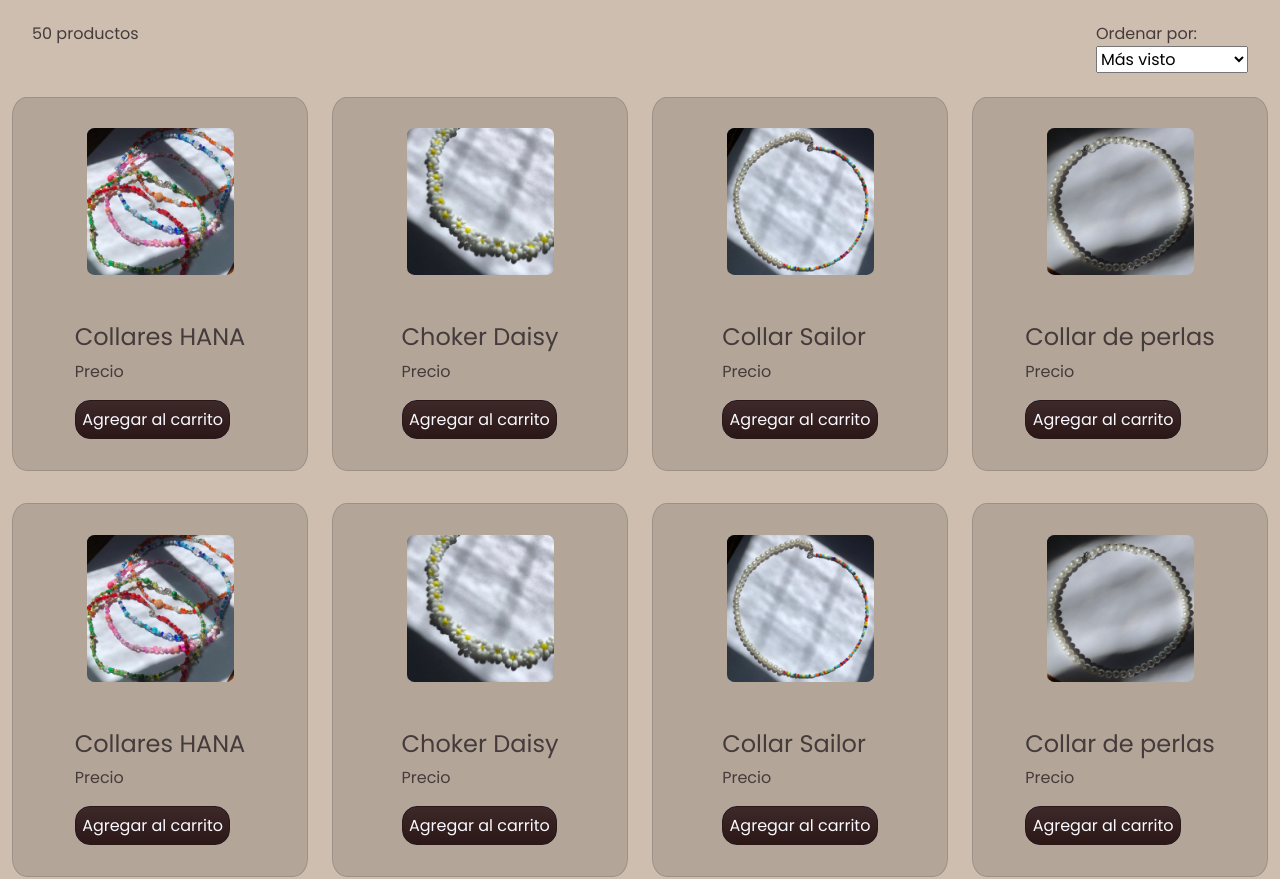
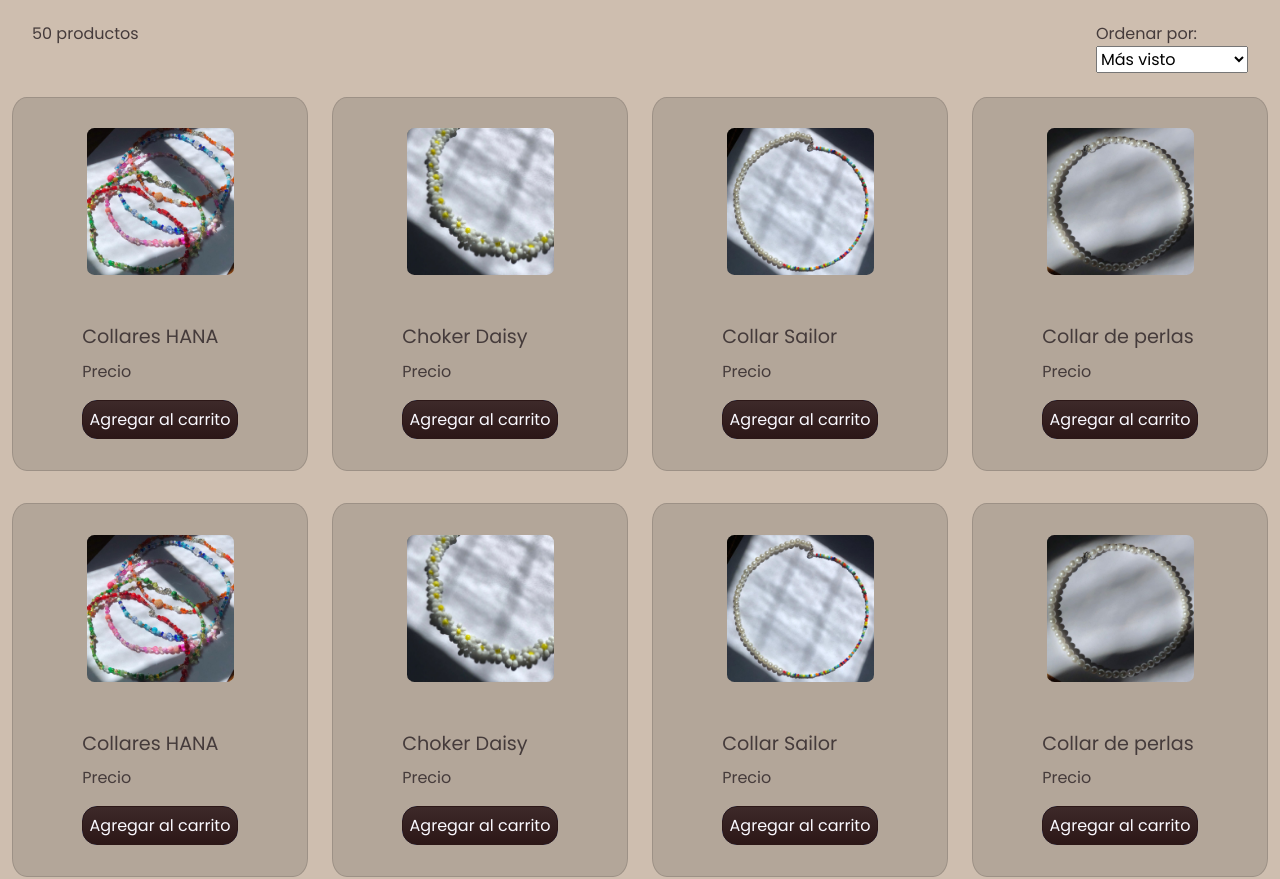
Before and after one commit to victoriadeastoreca/LULU, a website: page páginas/productos.html in a window 1280 px wide. Shown: the part 82-961 px from the top of the page. Drawn offline with nearby package versions, Linux system fonts and the light colour scheme.

Commit message:
emprolijando html

```diff
--- a/páginas/productos.html
+++ b/páginas/productos.html
@@ -83,7 +83,7 @@
                     <div class="card" >
                         <img class="tamañoImagenes" src="../recursos/im-collares-hanna.jpg" alt="Imágen collares HANA" />
                         <div class="card-body">
-                            <h4 class="card-title">Collares HANA</h4>
+                            <p class="card-title">Collares HANA</p>
                             <p class="card-text">Precio</p>
                             <a href="#" class="btn btn-primary boton">Agregar al carrito</a>
                         </div>
@@ -94,7 +94,7 @@
                     <div class="card">
                         <img class="tamañoImagenes" src="../recursos/im-choker-daisy.jpg" alt="Imágen Choker Daisy" />
                         <div class="card-body">
-                            <h4 class="card-title">Choker Daisy</h4>
+                            <p class="card-title">Choker Daisy</p>
                             <p class="card-text">Precio</p>
                             <a href="#" class="btn btn-primary boton">Agregar al carrito</a>
                         </div>
@@ -105,7 +105,7 @@
                     <div class="card">
                         <img class="tamañoImagenes" src="../recursos/im-collar-sailor.jpg" alt="Imágen Collar Sailor" />
                         <div class="card-body">
-                            <h4 class="card-title">Collar Sailor</h4>
+                            <p class="card-title">Collar Sailor</p>
                             <p class="card-text">Precio</p>
                             <a href="#" class="btn btn-primary boton">Agregar al carrito</a>
                         </div>
@@ -116,7 +116,7 @@
                     <div class="card">
                         <img class="tamañoImagenes" src="../recursos/im-collar-perlas.jpg" alt="Imágen Collar de perlas" />
                         <div class="card-body">
-                            <h4 class="card-title">Collar de perlas</h4>
+                            <p class="card-title">Collar de perlas</p>
                             <p class="card-text">Precio</p>
                             <a href="#" class="btn btn-primary boton">Agregar al carrito</a>
                         </div>
@@ -131,7 +131,7 @@
                     <div class="card" >
                         <img class="tamañoImagenes" src="../recursos/im-collares-hanna.jpg" alt="Imágen collares HANA" />
                         <div class="card-body">
-                            <h4 class="card-title">Collares HANA</h4>
+                            <p class="card-title">Collares HANA</p>
                             <p class="card-text">Precio</p>
                             <a href="#" class="btn btn-primary boton">Agregar al carrito</a>
                         </div>
@@ -142,7 +142,7 @@
                     <div class="card">
                         <img class="tamañoImagenes" src="../recursos/im-choker-daisy.jpg" alt="Imágen Choker Daisy" />
                         <div class="card-body">
-                            <h4 class="card-title">Choker Daisy</h4>
+                            <p class="card-title">Choker Daisy</p>
                             <p class="card-text">Precio</p>
                             <a href="#" class="btn btn-primary boton">Agregar al carrito</a>
                         </div>
@@ -153,7 +153,7 @@
                     <div class="card">
                         <img class="tamañoImagenes" src="../recursos/im-collar-sailor.jpg" alt="Imágen Collar Sailor" />
                         <div class="card-body">
-                            <h4 class="card-title">Collar Sailor</h4>
+                            <p class="card-title">Collar Sailor</p>
                             <p class="card-text">Precio</p>
                             <a href="#" class="btn btn-primary boton">Agregar al carrito</a>
                         </div>
@@ -164,7 +164,7 @@
                     <div class="card">
                         <img class="tamañoImagenes" src="../recursos/im-collar-perlas.jpg" alt="Imágen Collar de perlas" />
                         <div class="card-body">
-                            <h4 class="card-title">Collar de perlas</h4>
+                            <p class="card-title">Collar de perlas</p>
                             <p class="card-text">Precio</p>
                             <a href="#" class="btn btn-primary boton">Agregar al carrito</a>
                         </div>
@@ -183,7 +183,7 @@
     </main>
 
     <footer class="text-center newsletter">
-        <h3>Newsletter</h3>
+        <p class="información__títulos">Newsletter</p>
         <p class="newsletter__p">Recibí todas las novedades y descuentos exclusivos.</p>
         <form>
             <input placeholder="Email"></input>
--- a/scss/style.scss
+++ b/scss/style.scss
@@ -96,6 +96,9 @@
     @include mixCard($color-headerCard);
     &__best{
         @include mixCard($color-cardBest);
+    }
+    &-title{
+        font-size: larger;
     }
 }
 
```
Also changed, not shown: index.html (+7 -7 lines), páginas/contacto.html (+1 -1 lines), páginas/informacion.html (+1 -1 lines), páginas/nuestra-historia.html (+1 -1 lines), css/estilo.css.
